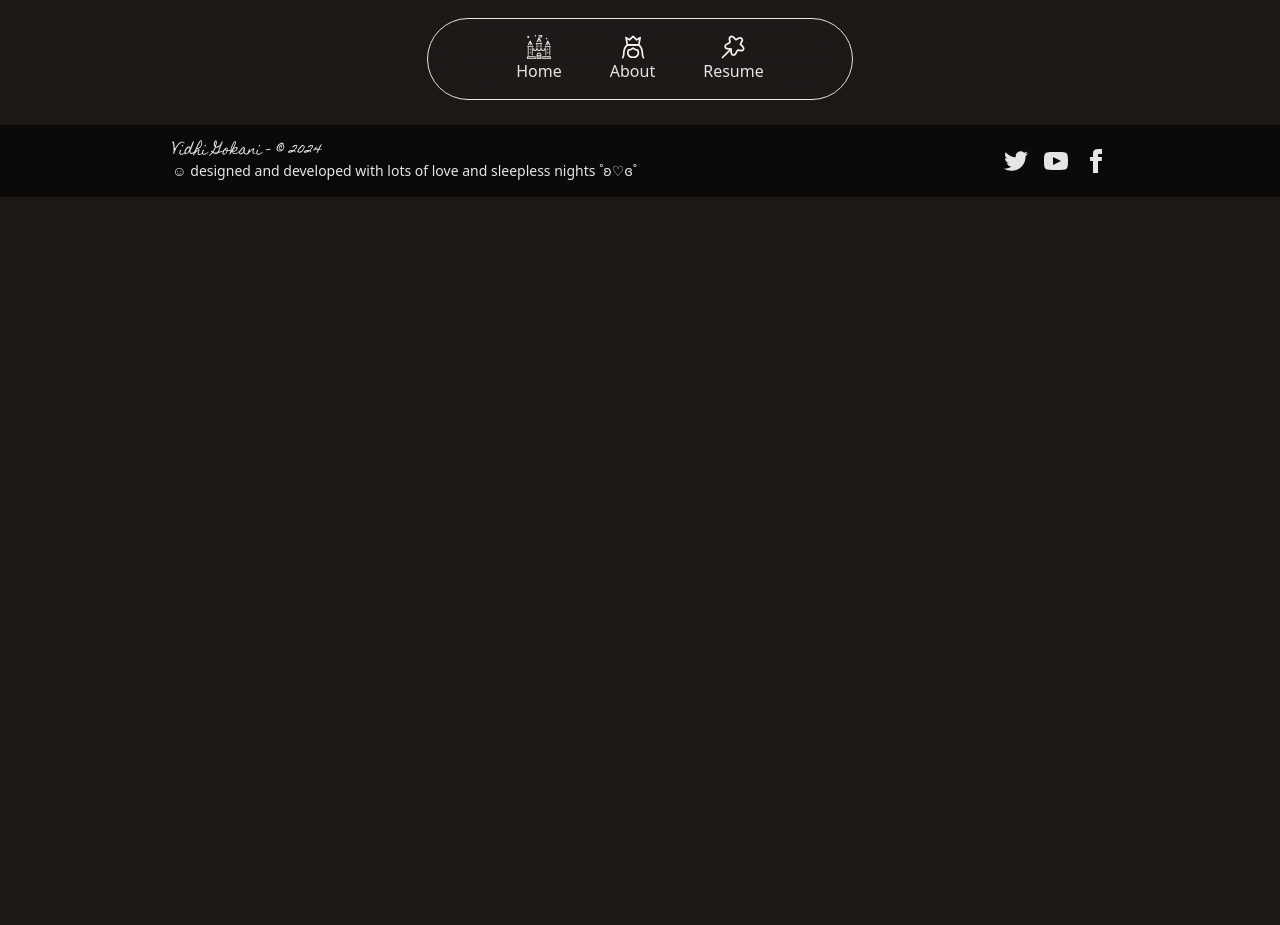
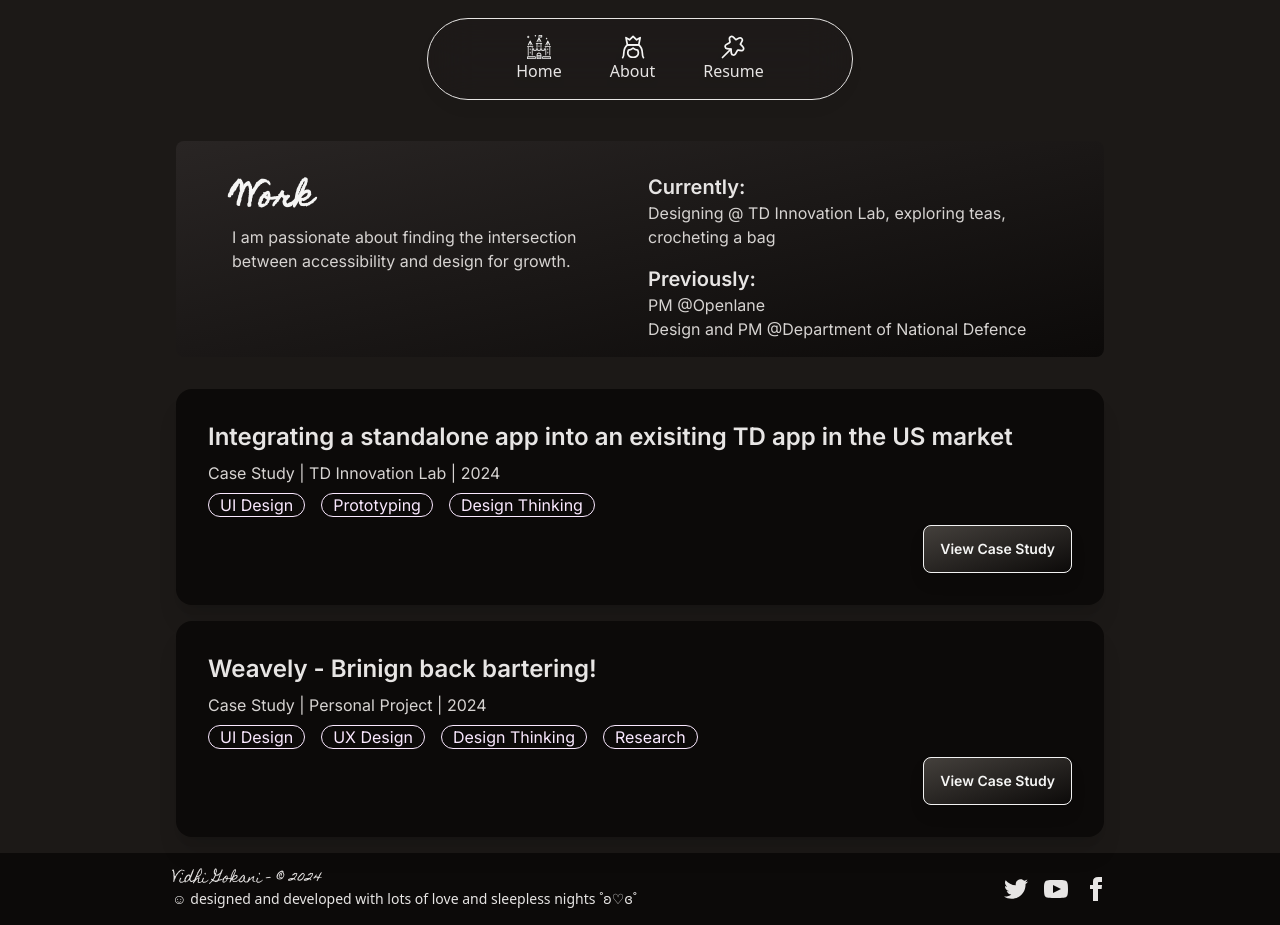
Before and after one commit to v1dh1/vidhi, a Next.js app: page /home in a window 1280 px wide. Shown: the part 660-1585 px from the top of the page. Before the commit the page ends 857 px from the top, so only its background shows below. Built offline with nearby package versions, Linux system fonts and the light colour scheme; a web font is replaced by a local one.

Commit message:
changed home page

```diff
--- a/app/home/page.jsx
+++ b/app/home/page.jsx
@@ -1,9 +1,10 @@
 import React from 'react'
 import Homepage from './Homepage';
+import Projects from '../components/Projects';
 
 const Home = () => {
   return (
-    <div><Homepage/></div>
+    <><div><Homepage /></div><div><Projects /></div></>
   )
 }
 
```
